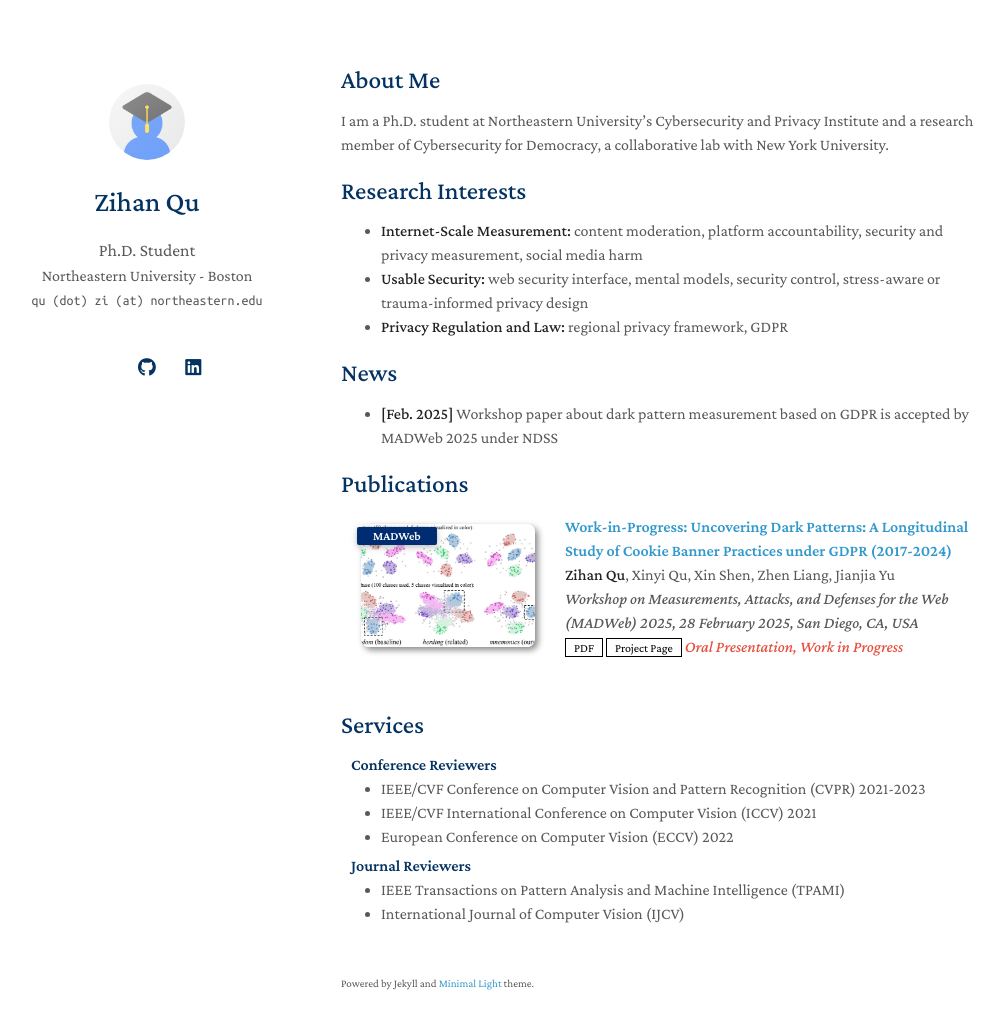
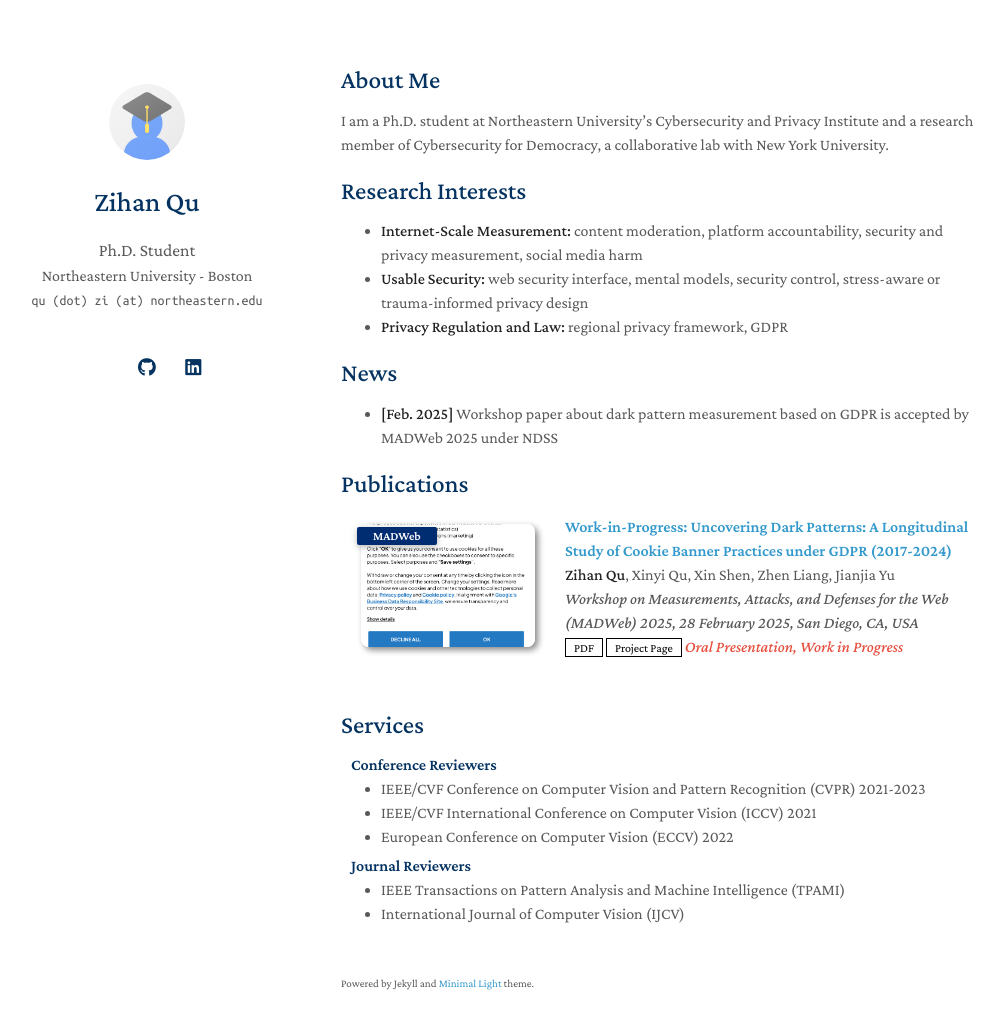
Before and after one commit to ZihanAtJohnsHopkinsISI/ZihanAtJohnsHopkinsISI.github.io, a Jekyll site: the page built from index.md, in a window 1280 px wide and 1064 px high. Shown: the top 1029 px of the window, without its empty margins (129-1132 px from the left). Built offline with Jekyll 4.4.1, drawn with Linux system fonts in a browser that asks for light colours; a style sheet for code colours, icons or effects is not loaded; our own code applies the rules of GitHub Pages for plain Markdown files.

Commit message:
Update publication image for MADWeb 2025

```diff
--- a/_data/publications.yml
+++ b/_data/publications.yml
@@ -17,4 +17,4 @@ main:
     pdf: https://madweb.work/papers/2025/madweb25-qu.pdf
     page: https://www.ndss-symposium.org/ndss-paper/auto-draft-615/
     notes: Oral Presentation, Work in Progress
-    image: ./assets/img/teaser_example.png
+    image: ./assets/img/dark_pattern_cookie_banner.png
```
